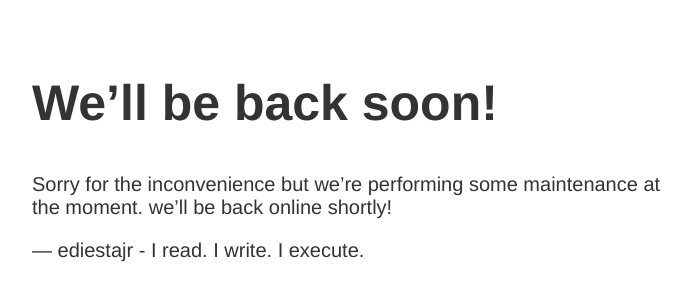
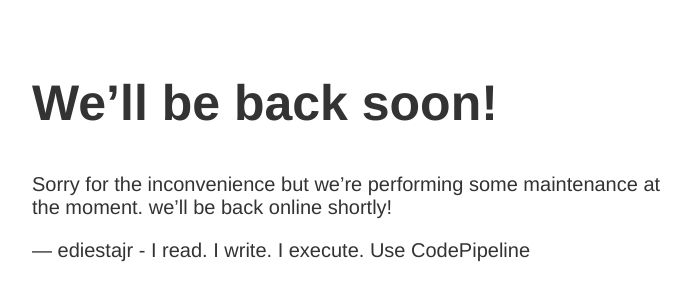
Before and after one commit to ediestajr/codepipeline, a plain HTML site: page index.html in a window 1280 px wide. Shown: the part 126-426 px from the top of the page, without its empty margins (283-974 px from the left). Drawn offline with Linux system fonts and the light colour scheme.

Commit message:
initial commit - added index.html - func3

```diff
--- a/index.html
+++ b/index.html
@@ -13,6 +13,6 @@
     <h1>We&rsquo;ll be back soon!</h1>
     <div>
         <p>Sorry for the inconvenience but we&rsquo;re performing some maintenance at the moment. we&rsquo;ll be back online shortly!</p>
-        <p>&mdash; ediestajr - I read. I write. I execute.</p>
+        <p>&mdash; ediestajr - I read. I write. I execute. Use CodePipeline</p>
     </div>
 </article>
```
